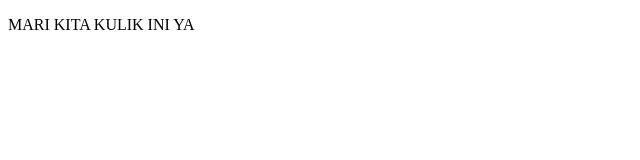
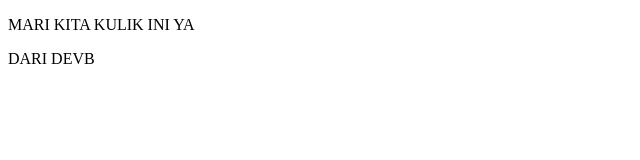
Before and after one commit to ebyantoo/erbi-git, a plain HTML site: page index.html in a window 1280 px wide. Shown: the full height of the page, 0-640 px from the left. Drawn offline with Linux system fonts and the light colour scheme.

Commit message:
[erbi] - menambah file index.html devB

```diff
--- a/index.html
+++ b/index.html
@@ -6,5 +6,6 @@
 </head>
 <body>
 <p>MARI KITA KULIK INI YA</p>
+<p>DARI DEVB</p>
 </body>
 </html>
```
